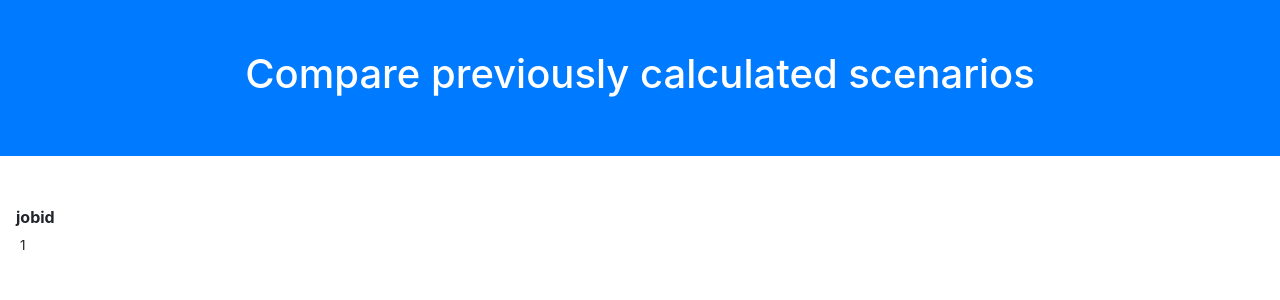
After one commit to PyPSA/pypsa-server, a Flask app: template templates/compare.html in a window 1280 px wide. The commit adds this page. Shown: the top 300 px of the page. Run offline with Flask 2, Linux system fonts and the light colour scheme; the template is opened without the code that fills it: most values are stand-ins (such as "Sample title", 1, 10 or a date in 2020); some libraries are stand-ins or nearby versions.

Commit message:
display selection of jobs in compare interface

```diff
--- a/server.py
+++ b/server.py
@@ -134,8 +134,8 @@ def results():
     return render_template('results.html',
                            scenarios=scenarios.T.to_dict())
 
-@app.route('/results/<jobid>')
-def resultsid(jobid):
+
+def single_job(jobid):
 
     if not os.path.isdir(f"static/results/{jobid}"):
         abort(404)
@@ -161,6 +161,19 @@ def resultsid(jobid):
                            diff=diff,
                            summary=summary.to_dict())
 
+def compare_jobs(jobids):
+    print(jobids)
+    return render_template('compare.html',
+                           jobids=jobids)
+
+
+@app.route('/results/<jobid>')
+def resultsid(jobid):
+
+    if "," in jobid:
+        return compare_jobs(jobid.split(","))
+    else:
+        return single_job(jobid)
 
 @app.route('/jobs', methods=['GET','POST'])
 def jobs():
--- /dev/null
+++ b/templates/compare.html
@@ -0,0 +1,33 @@
+<!DOCTYPE html>
+<html>
+  <head>
+    <title>PyPSA server</title>
+    <meta charset="utf-8">
+    <meta name="viewport" content="width=device-width, initial-scale=1" />
+    <link rel="stylesheet" href="https://stackpath.bootstrapcdn.com/bootstrap/4.3.1/css/bootstrap.min.css" integrity="sha384-ggOyR0iXCbMQv3Xipma34MD+dH/1fQ784/j6cY/iJTQUOhcWr7x9JvoRxT2MZw1T" crossorigin="anonymous">
+    <link rel="stylesheet" type="text/css" href="../static/scenarios.css">
+  </head>
+
+  <body id="page-top">
+
+    <header class="bg-primary text-white">
+      <div class="container text-center">
+        <h1>Compare previously calculated scenarios</h1>
+      </div>
+    </header>
+
+    <div class="container-fluid">
+      <br></br>
+      <table>
+      <tr>
+	<th>jobid</th>
+      </tr>
+      {% for jobid in jobids %}
+      <tr>
+	<td>{{ jobid }}</td>
+      </tr>
+      {% endfor %}
+    </table>
+  </div>
+  </body>
+</html>
```
Also changed, not shown: templates/results.html (+26 -0 lines).
